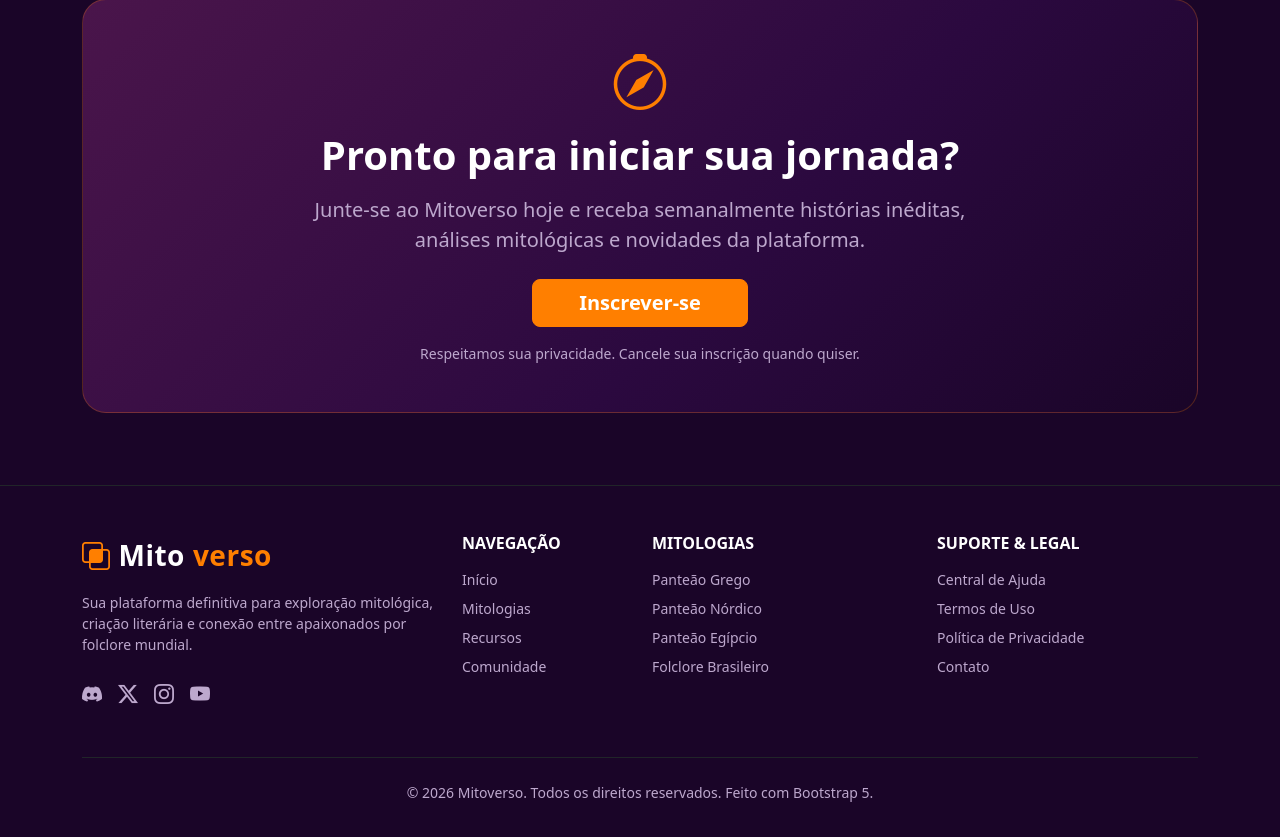
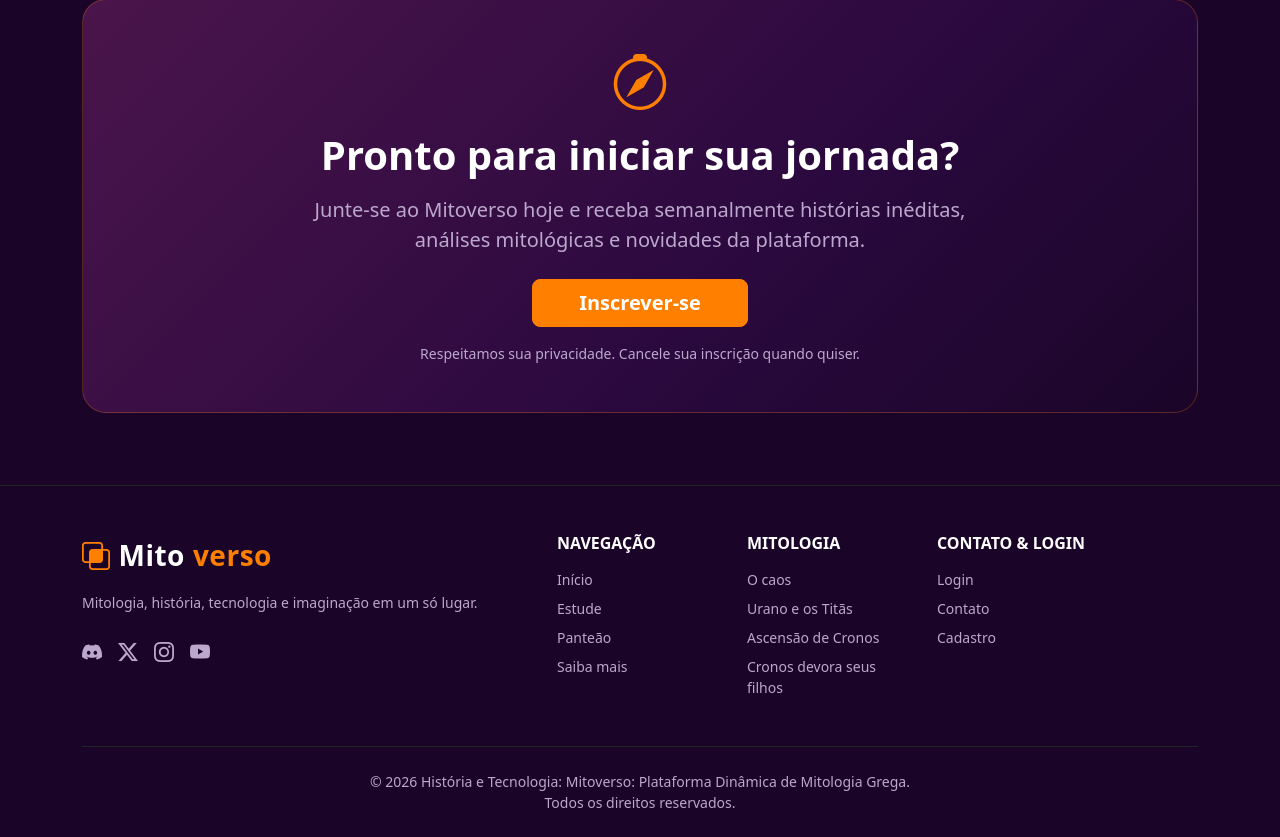
Before and after one commit to JuliaNasc1mento/Mitoverso, a Flask app: page / in a window 1280 px wide. Shown: the part 2136-2973 px from the top of the page. Before the commit the page ends 2938 px from the top, so only its background shows below. Run offline with Flask 3, Linux system fonts and the light colour scheme; some libraries are stand-ins or nearby versions.

Commit message:
Atualização rodapé
Atualização dos links e textos do rodapé.

```diff
--- a/app/templates/base.html
+++ b/app/templates/base.html
@@ -63,13 +63,13 @@
     <footer id="comunidade" class="bg-mitoverso-dark border-top border-dark pt-5 pb-4">
         <div class="container">
             <div class="row g-4 mb-5">
-                <div class="col-lg-4 col-md-6">
+                <div class="col-lg-5 col-md-6">
                     <a class="navbar-brand fs-3 d-flex align-items-center gap-2 mb-3" href="#">
                         <i class="bi bi-intersect text-orange"></i>
                         <span>Mito</span>verso
                     </a>
                     <p class="text-mv-muted small mb-4">
-                        Sua plataforma definitiva para exploração mitológica, criação literária e conexão entre apaixonados por folclore mundial.
+                        Mitologia, história, tecnologia e imaginação em um só lugar.
                     </p>
                     <div class="d-flex gap-3 fs-5">
                         <a href="#" class="text-mv-muted text-orange-light-hover"><i class="bi bi-discord"></i></a>
@@ -82,36 +82,35 @@
                 <div class="col-lg-2 col-md-6">
                     <h5 class="text-white fw-bold mb-3 fs-6 text-uppercase">Navegação</h5>
                     <ul class="list-unstyled text-mv-muted small d-flex flex-column gap-2 mb-0">
-                        <li><a href="#inicio" class="text-decoration-none text-mv-muted">Início</a></li>
-                        <li><a href="#mitologias" class="text-decoration-none text-mv-muted">Mitologias</a></li>
-                        <li><a href="#recursos" class="text-decoration-none text-mv-muted">Recursos</a></li>
-                        <li><a href="#comunidade" class="text-decoration-none text-mv-muted">Comunidade</a></li>
+                        <li><a href="{{url_for('index')}}" class="text-decoration-none text-mv-muted">Início</a></li>
+                        <li><a href="{{url_for('principal')}}" class="text-decoration-none text-mv-muted">Estude</a></li>
+                        <li><a href="{{url_for('cards')}}" class="text-decoration-none text-mv-muted">Panteão</a></li>
+                        <li><a href="{{url_for('projeto')}}" class="text-decoration-none text-mv-muted">Saiba mais</a></li>
                     </ul>
                 </div>
 
-                <div class="col-lg-3 col-md-6">
-                    <h5 class="text-white fw-bold mb-3 fs-6 text-uppercase">Mitologias</h5>
+                <div class="col-lg-2 col-md-6">
+                    <h5 class="text-white fw-bold mb-3 fs-6 text-uppercase">Mitologia</h5>
                     <ul class="list-unstyled text-mv-muted small d-flex flex-column gap-2 mb-0">
-                        <li><a href="#" class="text-decoration-none text-mv-muted">Panteão Grego</a></li>
-                        <li><a href="#" class="text-decoration-none text-mv-muted">Panteão Nórdico</a></li>
-                        <li><a href="#" class="text-decoration-none text-mv-muted">Panteão Egípcio</a></li>
-                        <li><a href="#" class="text-decoration-none text-mv-muted">Folclore Brasileiro</a></li>
+                        <li><a href="#" class="text-decoration-none text-mv-muted">O caos</a></li>
+                        <li><a href="#" class="text-decoration-none text-mv-muted">Urano e os Titãs</a></li>
+                        <li><a href="#" class="text-decoration-none text-mv-muted">Ascensão de Cronos</a></li>
+                        <li><a href="#" class="text-decoration-none text-mv-muted">Cronos devora seus filhos</a></li>
                     </ul>
                 </div>
 
-                <div class="col-lg-3 col-md-6">
-                    <h5 class="text-white fw-bold mb-3 fs-6 text-uppercase">Suporte & Legal</h5>
+                <div class="col-lg-2 col-md-6">
+                    <h5 class="text-white fw-bold mb-3 fs-6 text-uppercase">Contato & Login</h5>
                     <ul class="list-unstyled text-mv-muted small d-flex flex-column gap-2 mb-0">
-                        <li><a href="#" class="text-decoration-none text-mv-muted">Central de Ajuda</a></li>
-                        <li><a href="#" class="text-decoration-none text-mv-muted">Termos de Uso</a></li>
-                        <li><a href="#" class="text-decoration-none text-mv-muted">Política de Privacidade</a></li>
-                        <li><a href="#" class="text-decoration-none text-mv-muted">Contato</a></li>
+                        <li><a href="{{url_for('autenticacao.login')}}" class="text-decoration-none text-mv-muted">Login</a></li>
+                        <li><a href="mailto:mitoversoifrn2026@gmail.com" class="text-decoration-none text-mv-muted">Contato</a></li>
+                        <li><a href="{{url_for('autenticacao.cadastro')}}" class="text-decoration-none text-mv-muted">Cadastro</a></li>
                     </ul>
                 </div>
             </div>
 
             <div class="border-top border-dark pt-4 text-center text-mv-muted small">
-                <p class="mb-0">&copy; 2026 Mitoverso. Todos os direitos reservados. Feito com Bootstrap 5.</p>
+                <p class="mb-0">&copy; 2026 História e Tecnologia: Mitoverso: Plataforma Dinâmica de Mitologia Grega.<br>Todos os direitos reservados.<br></p>
             </div>
         </div>
     </footer>
```
